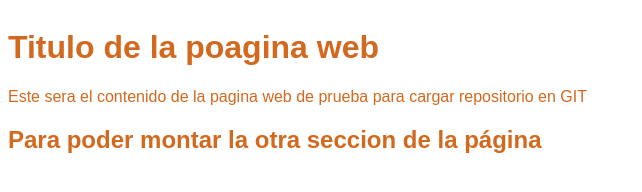
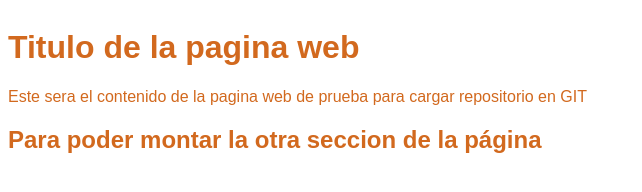
Before and after one commit to mateoac023/test-hit-and-hithub, a plain HTML site: page index.html in a window 1280 px wide. Shown: the whole page, without its empty margins (0-642 px from the left). Drawn offline with Linux system fonts and the light colour scheme.

Commit message:
ultima actualizacion antes de la creacion de la otra rama

```diff
--- a/index.html
+++ b/index.html
@@ -8,7 +8,7 @@
     <title>Prueba desde 0</title>
 </head>
 <body>
-    <h1>Titulo de la poagina web</h1>
+    <h1>Titulo de la pagina web</h1>
     <p>Este sera el contenido de la pagina web de prueba para cargar repositorio en GIT</p>
     <h2>Para poder montar la otra seccion de la página</h2>
 </body>
```
